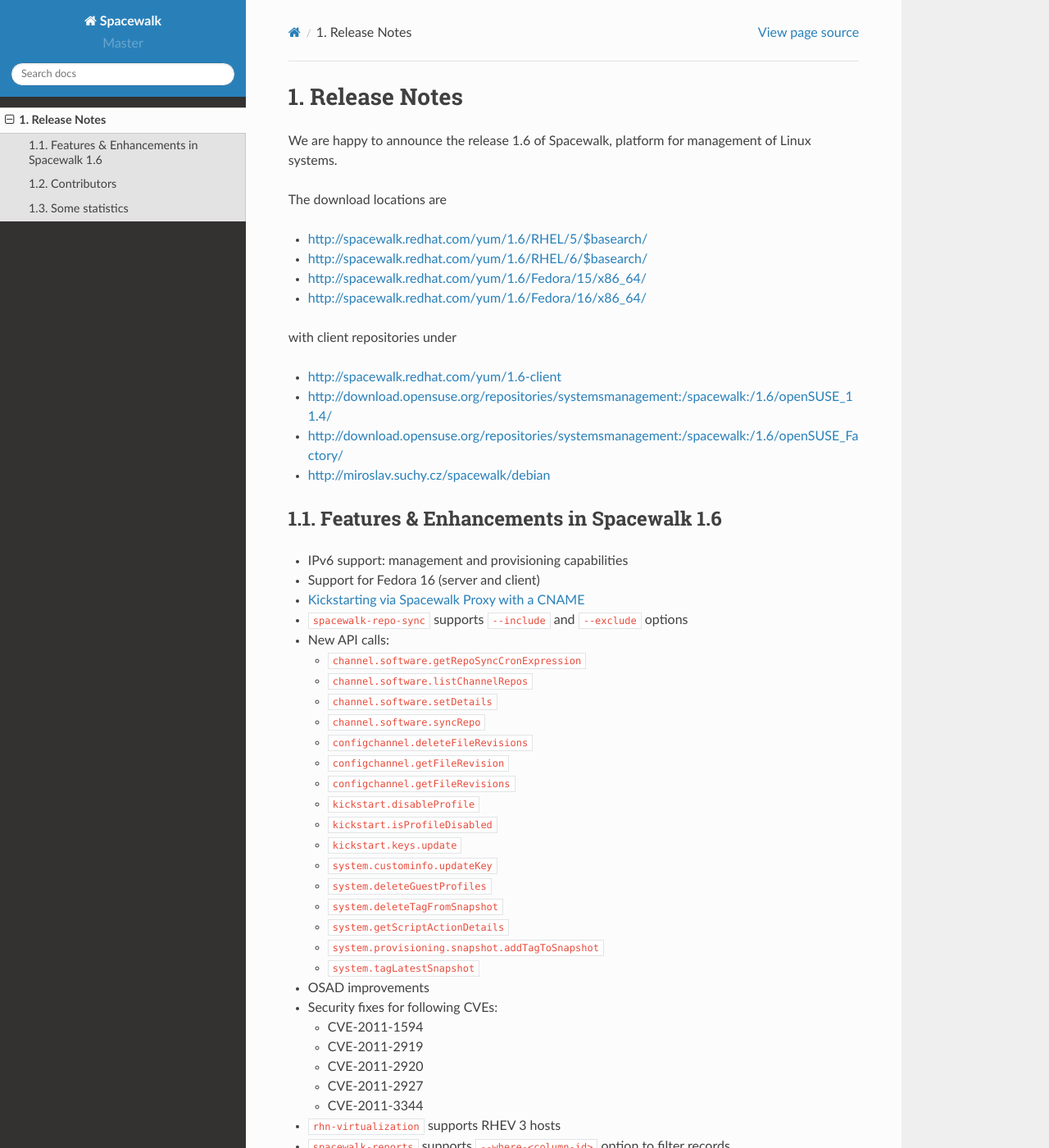
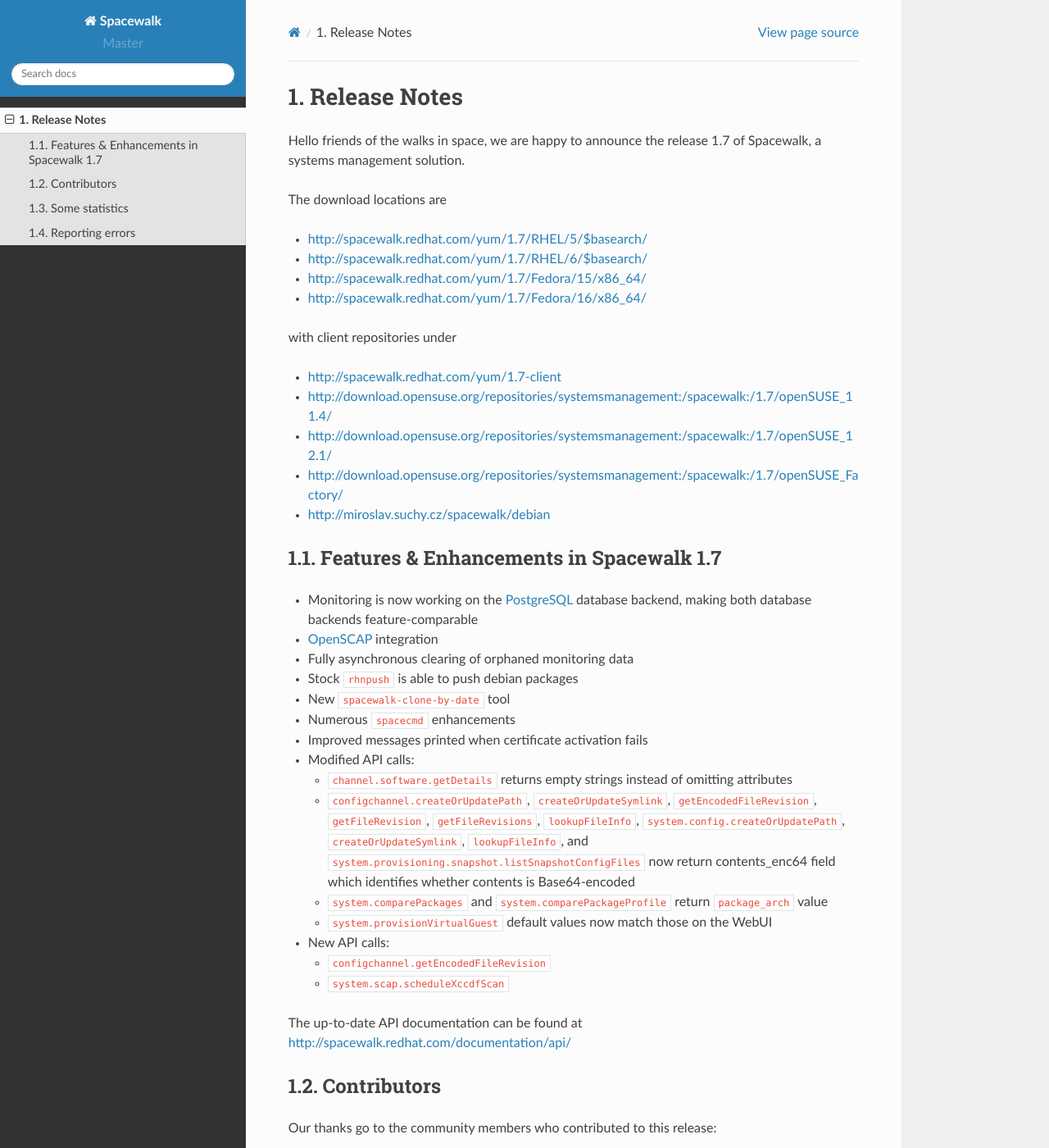
Before and after one commit to spacewalkproject/spacewalk-docs, a Sphinx documentation site: the page built from docs/source/release_notes/index.rst, in a window 1280 px wide and 1400 px high. Shown: the whole window at 82% size. Built offline with Sphinx 7.4.7 and the Read the Docs theme 2.0.0, drawn with Linux system fonts in a browser that asks for light colours; some of the changed text lies outside the part shown.

Commit message:
Updating to 1.7
Signed-off-by: Avi Miller <avi.miller@oracle.com>

```diff
--- a/docs/source/release_notes/index.rst
+++ b/docs/source/release_notes/index.rst
@@ -1,96 +1,80 @@
 Release Notes
 =============
 
-We are happy to announce the release 1.6 of Spacewalk, platform for management of Linux systems.
+Hello friends of the walks in space, we are happy to announce the release 1.7 of Spacewalk, a systems management solution.
 
 The download locations are
 
-* http://spacewalk.redhat.com/yum/1.6/RHEL/5/$basearch/
-* http://spacewalk.redhat.com/yum/1.6/RHEL/6/$basearch/
-* http://spacewalk.redhat.com/yum/1.6/Fedora/15/x86_64/
-* http://spacewalk.redhat.com/yum/1.6/Fedora/16/x86_64/
+* http://spacewalk.redhat.com/yum/1.7/RHEL/5/$basearch/
+* http://spacewalk.redhat.com/yum/1.7/RHEL/6/$basearch/
+* http://spacewalk.redhat.com/yum/1.7/Fedora/15/x86_64/
+* http://spacewalk.redhat.com/yum/1.7/Fedora/16/x86_64/
 
 with client repositories under
 
-* http://spacewalk.redhat.com/yum/1.6-client
-* http://download.opensuse.org/repositories/systemsmanagement:/spacewalk:/1.6/openSUSE_11.4/
-* http://download.opensuse.org/repositories/systemsmanagement:/spacewalk:/1.6/openSUSE_Factory/
+* http://spacewalk.redhat.com/yum/1.7-client
+* http://download.opensuse.org/repositories/systemsmanagement:/spacewalk:/1.7/openSUSE_11.4/
+* http://download.opensuse.org/repositories/systemsmanagement:/spacewalk:/1.7/openSUSE_12.1/
+* http://download.opensuse.org/repositories/systemsmanagement:/spacewalk:/1.7/openSUSE_Factory/
 * http://miroslav.suchy.cz/spacewalk/debian
 
-Features & Enhancements in Spacewalk 1.6
+Features & Enhancements in Spacewalk 1.7
 ----------------------------------------
 
-* IPv6 support: management and provisioning capabilities
-* Support for Fedora 16 (server and client)
-* `Kickstarting via Spacewalk Proxy with a CNAME <http://www.youtube.com/watch?v=3LPHYORuBBc>`_
-* ``spacewalk-repo-sync`` supports ``--include`` and ``--exclude`` options
+* Monitoring is now working on the `PostgreSQL <https://fedorahosted.org/spacewalk/wiki/PostgreSQL>`_ database backend, making both database backends feature-comparable
+* `OpenSCAP <https://fedorahosted.org/spacewalk/wiki/Scap>`_ integration
+* Fully asynchronous clearing of orphaned monitoring data
+* Stock ``rhnpush`` is able to push debian packages
+* New ``spacewalk-clone-by-date`` tool
+* Numerous ``spacecmd`` enhancements
+* Improved messages printed when certificate activation fails
+* Modified API calls:
+
+  * ``channel.software.getDetails`` returns empty strings instead of omitting attributes
+  * ``configchannel.createOrUpdatePath``, ``createOrUpdateSymlink``, ``getEncodedFileRevision``, ``getFileRevision``, ``getFileRevisions``, ``lookupFileInfo``, ``system.config.createOrUpdatePath``, ``createOrUpdateSymlink``, ``lookupFileInfo``, and ``system.provisioning.snapshot.listSnapshotConfigFiles`` now return contents_enc64 field which identifies whether contents is Base64-encoded
+  * ``system.comparePackages`` and ``system.comparePackageProfile`` return ``package_arch`` value
+  * ``system.provisionVirtualGuest`` default values now match those on the WebUI
+
 * New API calls:
 
-  * ``channel.software.getRepoSyncCronExpression``
-  * ``channel.software.listChannelRepos``
-  * ``channel.software.setDetails``
-  * ``channel.software.syncRepo``
-  * ``configchannel.deleteFileRevisions``
-  * ``configchannel.getFileRevision``
-  * ``configchannel.getFileRevisions``
-  * ``kickstart.disableProfile``
-  * ``kickstart.isProfileDisabled``
-  * ``kickstart.keys.update``
-  * ``system.custominfo.updateKey``
-  * ``system.deleteGuestProfiles``
-  * ``system.deleteTagFromSnapshot``
-  * ``system.getScriptActionDetails``
-  * ``system.provisioning.snapshot.addTagToSnapshot``
-  * ``system.tagLatestSnapshot``
+  * ``configchannel.getEncodedFileRevision``
+  * ``system.scap.scheduleXccdfScan``
 
-* OSAD improvements
-* Security fixes for following CVEs:
-
-  * CVE-2011-1594
-  * CVE-2011-2919
-  * CVE-2011-2920
-  * CVE-2011-2927
-  * CVE-2011-3344
-
-* ``rhn-virtualization`` supports RHEV 3 hosts
-* ``spacewalk-reports`` supports ``--where-<column-id>`` option to filter records
-* ``spacecmd`` enhancements and bugfixes
-* Preliminary support for cobbler 2.2
+The up-to-date API documentation can be found at http://spacewalk.redhat.com/documentation/api/
 
 Contributors
 ------------
 
 Our thanks go to the community members who contributed to this release:
 
-* Andy Speagle
 * Aron Parsons
-* Christian Berendt
-* Colin Coe
-* David Nutter
-* Ionuț Arțăriși
-* Johannes Renner
-* Jonathan Hoser
+* Jiří Mikulka
+* Joerg Steffens
 * Joshua Roys
-* Luca Villa
-* Marcelo Moreira de Mello
-* Martin Osvald
 * Michael Calmer
 * Pierre Casenove
-* Satoru SATOH
-* Steve Hardy
-* Sven Mueller
-* Tasos Papaioannou
-* Uwe Gansert
+* Simon Lukasik
+* Speagle, Andy
+* Steven Hardy
 
 https://fedorahosted.org/spacewalk/wiki/ContributorList
+
+You can view the history of Spacewalk from its start to 1.7 at
+
+http://www.youtube.com/watch?v=jsx6cGmBtzg
 
 Some statistics
 ---------------
 
-In Spacewalk 1.6, we've seen
+In Spacewalk 1.7, we've seen
 
-* 177 bugs solved
-* 1025 changesets committed
-* 1515 commits done
+* 49 bugs fixed
+* 1246 changesets committed
+* 1581 commits done
 
-Thank you for using Spacewalk! Keep the patches flowing!
+Reporting errors
+----------------
+
+To reach the user community with questions and ideas, please use the `spacewalk-list <https://www.redhat.com/mailman/listinfo/spacewalk-list>`_ mailing list . On this list, you can of course also discuss issues you might find when installing or using Spacewalk, but please do not be surprised if we ask you to file a bug at `<https://bugzilla.redhat.com/enter_bug.cgi?product=Spacewalk>`_ with more details or full logs.
+
+Thank you for using Spacewalk.
```
